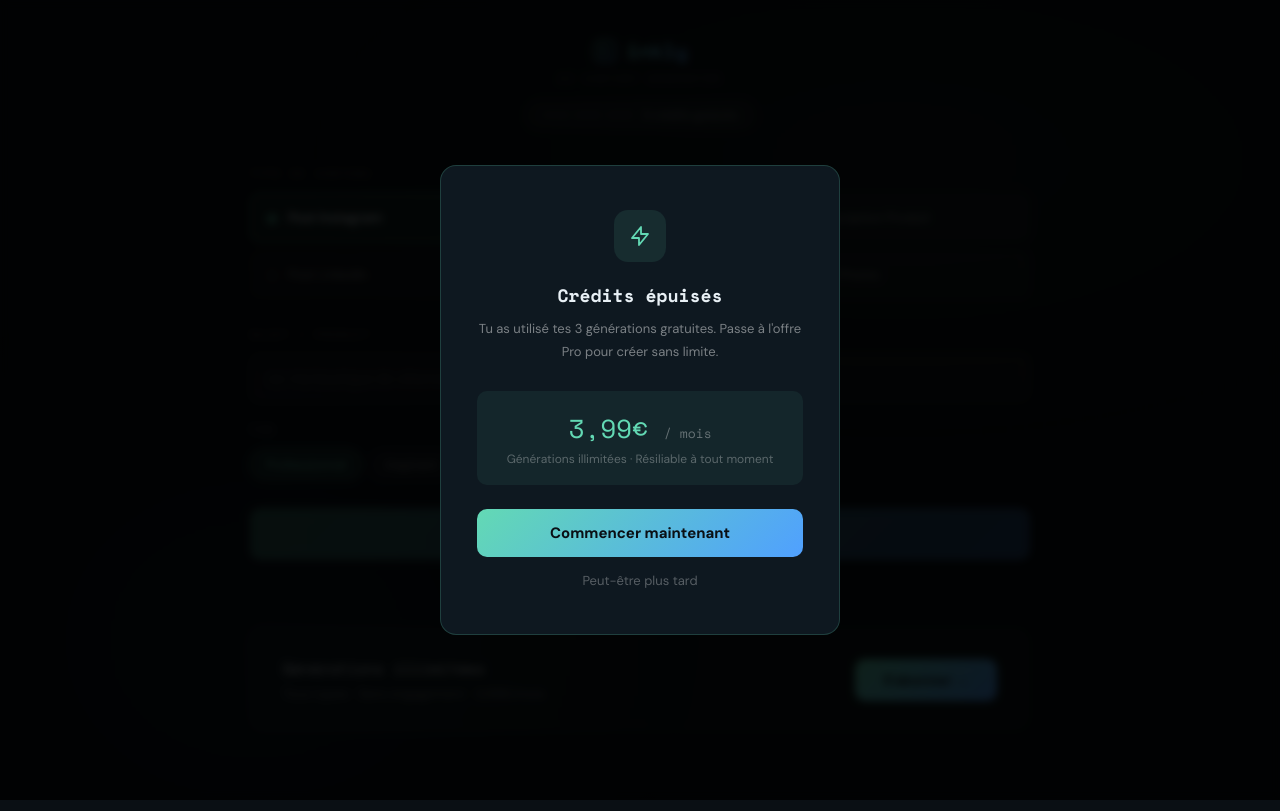
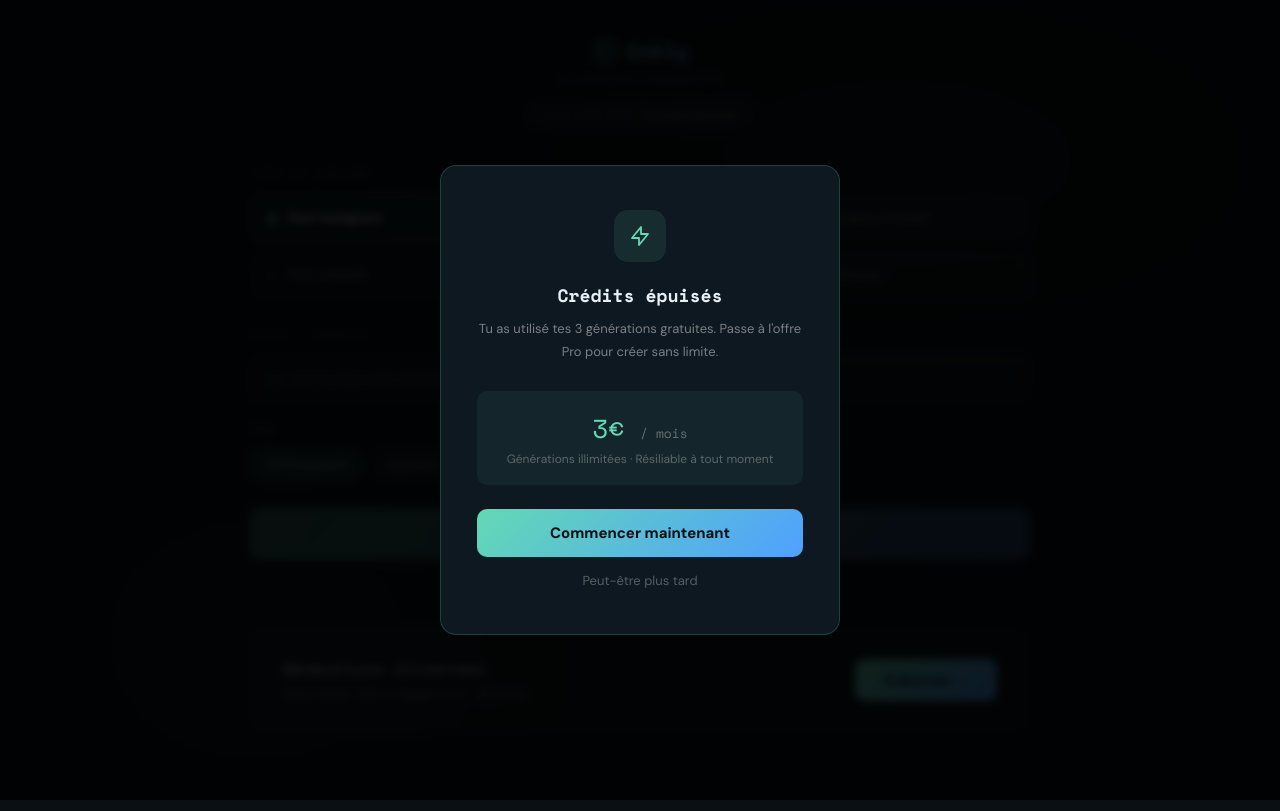
Before and after one commit to rsn062/inkly, a React (Vite) app: page / in a window 1280 px wide. Both pictures are taken after a click on the button "S'abonner →". Built offline with nearby package versions, Linux system fonts and the light colour scheme.

Commit message:
Update subscription price from 3.99€ to 3€

```diff
--- a/src/App.jsx
+++ b/src/App.jsx
@@ -191,7 +191,7 @@ export default function App() {
         <div style={{ marginTop:"40px",padding:"28px 32px",background:"rgba(99,217,180,0.05)",border:"1px solid rgba(99,217,180,0.15)",borderRadius:"14px",display:"flex",alignItems:"center",justifyContent:"space-between",flexWrap:"wrap",gap:"20px" }}>
           <div>
             <p style={{ fontFamily:"'Space Mono',monospace",fontSize:"15px",color:"#E8F0F5",marginBottom:"6px" }}>Générations illimitées</p>
-            <p style={{ fontSize:"13px",color:"rgba(255,255,255,0.4)",fontFamily:"'DM Sans',sans-serif" }}>Tous types · Sans engagement · 3,99€/mois</p>
+            <p style={{ fontSize:"13px",color:"rgba(255,255,255,0.4)",fontFamily:"'DM Sans',sans-serif" }}>Tous types · Sans engagement · 3€/mois</p>
           </div>
           <button className="btn-main" onClick={() => setShowPaywall(true)} style={{ padding:"12px 28px",borderRadius:"10px",fontSize:"14px" }}>
             S'abonner →
@@ -212,7 +212,7 @@ export default function App() {
               Tu as utilisé tes 3 générations gratuites. Passe à l'offre Pro pour créer sans limite.
             </p>
             <div style={{ background:"rgba(99,217,180,0.07)",borderRadius:"10px",padding:"18px",marginBottom:"24px" }}>
-              <p style={{ fontFamily:"'Space Mono',monospace",fontSize:"26px",color:"#63D9B4" }}>3,99€ <span style={{ fontSize:"13px",color:"rgba(255,255,255,0.35)" }}>/ mois</span></p>
+              <p style={{ fontFamily:"'Space Mono',monospace",fontSize:"26px",color:"#63D9B4" }}>3€ <span style={{ fontSize:"13px",color:"rgba(255,255,255,0.35)" }}>/ mois</span></p>
               <p style={{ fontSize:"12px",color:"rgba(255,255,255,0.3)",marginTop:"4px",fontFamily:"'DM Sans',sans-serif" }}>Générations illimitées · Résiliable à tout moment</p>
             </div>
             <button className="btn-main" style={{ width:"100%",padding:"14px",borderRadius:"10px",fontSize:"15px",marginBottom:"12px" }}>
```
